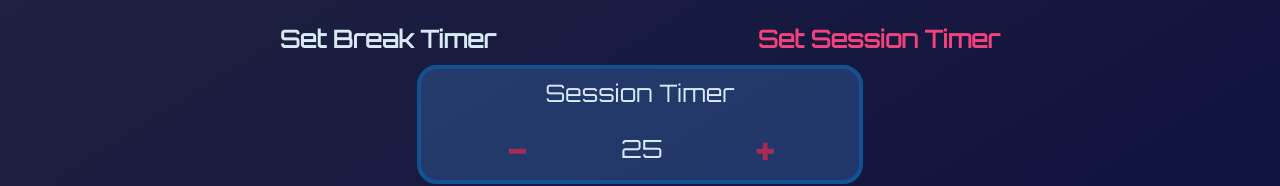
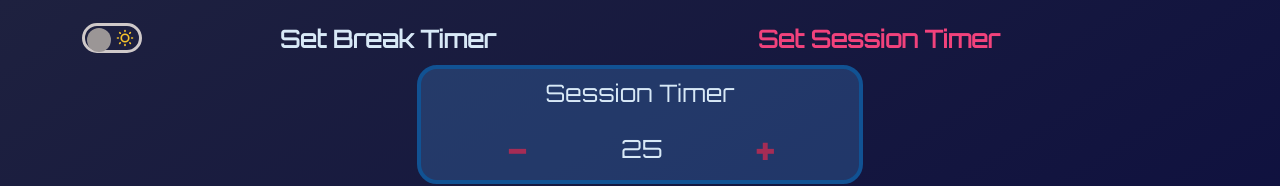
Before and after one commit to DonyaElbanna/React-Pomodoro, a React (Create React App) app: page / in a window 1280 px wide. Shown: the top 186 px of the page. Built offline with nearby package versions, Linux system fonts and the light colour scheme; no server answers.

Commit message:
toggle theme button

```diff
--- a/package.json
+++ b/package.json
@@ -3,6 +3,7 @@
   "version": "0.1.0",
   "private": true,
   "dependencies": {
+    "@iconscout/react-unicons": "^1.1.6",
     "@testing-library/jest-dom": "^5.16.5",
     "@testing-library/react": "^13.4.0",
     "@testing-library/user-event": "^13.5.0",
--- a/src/App.css
+++ b/src/App.css
@@ -183,3 +183,53 @@ button:disabled span {
     width: 50%;
   }
 }
+
+/* Toggle */
+.toggle {
+  display: flex;
+  justify-content: space-between;
+  border: 3px solid rgb(207, 201, 201);
+  border-radius: 1rem;
+  position: fixed;
+  padding: 2px;
+  cursor: pointer;
+  width: 60px;
+  margin-top: 10px;
+}
+
+.toggle > * {
+  width: 1.5rem;
+  height: 1.5rem;
+  /* color: rgb(155, 150, 150); */
+}
+
+.t-button {
+  border-radius: 100%;
+  background: rgb(155, 150, 150);
+  position: absolute;
+}
+
+.sun {
+  color: #f5c32c;
+  width: 20px;
+  height: 20px;
+}
+
+.moon {
+  color: blue;
+  width: 20px;
+  height: 20px;
+}
+
+[data-theme="light"] {
+  --main-background: #9fa4db;
+  --secondary-backgroud: #484988;
+  --lighter-background: #4791db45;
+  --main-blue: #115293;
+  --dark-blue: #8c8cc4;
+  --shadow: #0606356b;
+  --title: #7e052d;
+  --accent: #6d0629;
+  --disabled: #6e3649;
+  --text: #011729;
+}
--- a/src/App.js
+++ b/src/App.js
@@ -9,6 +9,7 @@ import useSound from "use-sound";
 import Container from "react-bootstrap/Container";
 import Tab from "react-bootstrap/Tab";
 import Tabs from "react-bootstrap/Tabs";
+import ToggleButton from "./components/ToggleButton";
 
 function App() {
   const [breakTime, setBreakTime] = useState(5);
@@ -19,6 +20,16 @@ function App() {
   const [volume, setVolume] = useState(1);
   const [alarmSound] = useSound(alarm, { volume: volume });
   const [message, setMessage] = useState("Start Session");
+  const [theme, setTheme] = useState(false);
+
+  const toggleTheme = () => {
+    setTheme(!theme);
+    if (!theme) {
+      document.documentElement.setAttribute("data-theme", "light");
+    } else {
+      document.documentElement.removeAttribute("data-theme", "light");
+    }
+  };
 
   const mute = () => {
     if (volume === 1) {
@@ -123,7 +134,8 @@ function App() {
   return (
     <div className="App">
       <Container>
-        <Tabs defaultActiveKey="session" variant="pills"  >
+        <ToggleButton theme={theme} toggleTheme={toggleTheme} />
+        <Tabs defaultActiveKey="session" variant="pills">
           <Tab eventKey="break" title="Set Break Timer" id="tab-one">
             <BreakSet
               breakTime={breakTime}
@@ -144,6 +156,7 @@ function App() {
           timerTitle={timerTitle}
           percentage={percentage()}
           timeLeft={formatTimeLeft(secondsLeft)}
+          theme={theme}
         />
         <TimerControls
           message={message}
--- a/src/components/Timer.js
+++ b/src/components/Timer.js
@@ -6,7 +6,7 @@ import {
 import Container from "react-bootstrap/Container";
 import Row from "react-bootstrap/Row";
 
-function Timer({ timerTitle, percentage, timeLeft }) {
+function Timer({ timerTitle, percentage, timeLeft, theme }) {
   return (
     <div id="timer-container">
       <div id="timer">
@@ -15,10 +15,7 @@ function Timer({ timerTitle, percentage, timeLeft }) {
           value={percentage}
           styles={buildStyles({
             pathTransitionDuration: 0.5,
-            pathColor: "#ec407a",
-            textColor: "green",
-            textSize: "20px",
-            trailColor: "none",
+            pathColor: theme ? "green" : "#ec407a",
           })}
         >
           <Container>
--- /dev/null
+++ b/src/components/ToggleButton.js
@@ -0,0 +1,25 @@
+import React from "react";
+import "../App.css";
+import Sun from "@iconscout/react-unicons/icons/uil-sun";
+import Moon from "@iconscout/react-unicons/icons/uil-moon";
+// import { themeContext } from "../Context";
+// import { useContext } from "react";
+
+function ToggleButton({ theme, toggleTheme }) {
+  //   const theme = useContext(themeContext);
+  //   const darkMode = theme.state.darkMode;
+
+  return (
+    <div className="toggle" onClick={toggleTheme}>
+      <Moon className="moon" />
+      <Sun className="sun" />
+
+      <div
+        className="t-button"
+        style={!theme ? { left: "2px" } : { right: "2px" }}
+      ></div>
+    </div>
+  );
+}
+
+export default ToggleButton;
```
Also changed, not shown: 1 other file (tests, documents, lock files or other folders).
